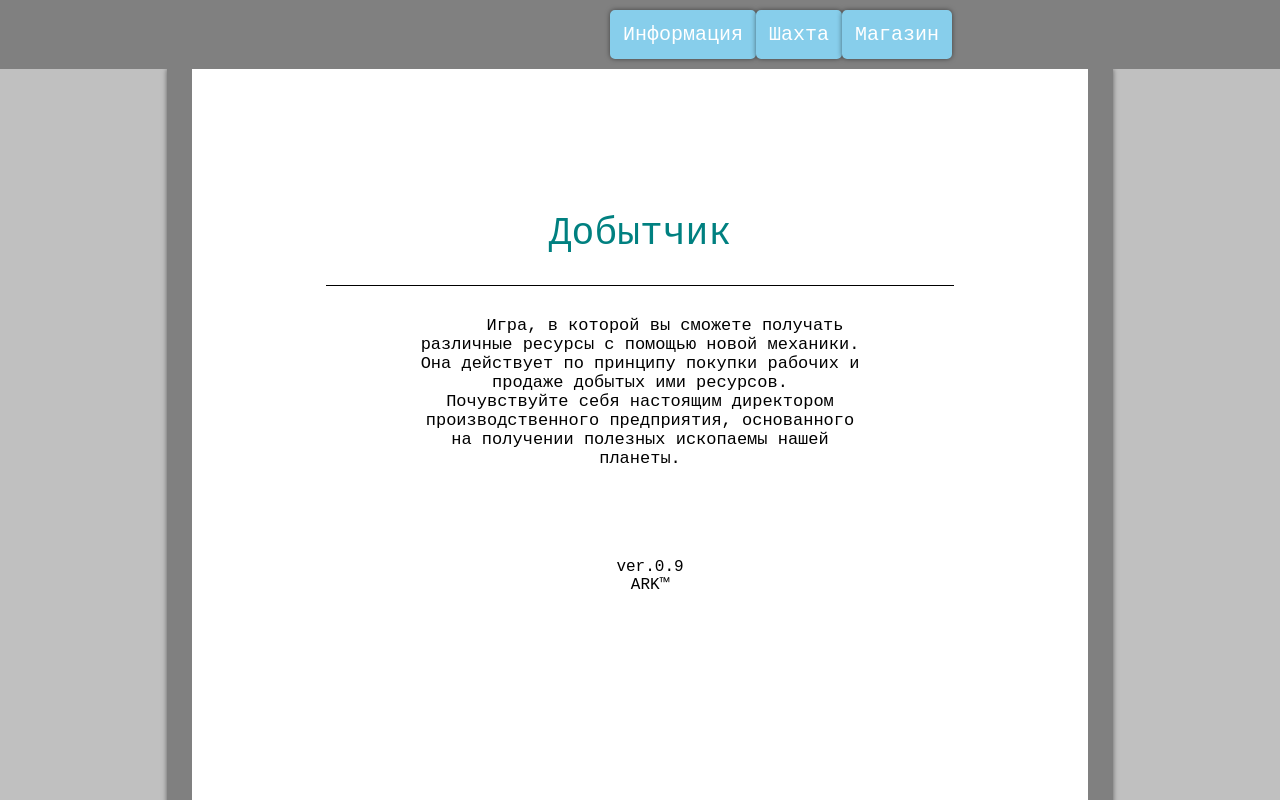
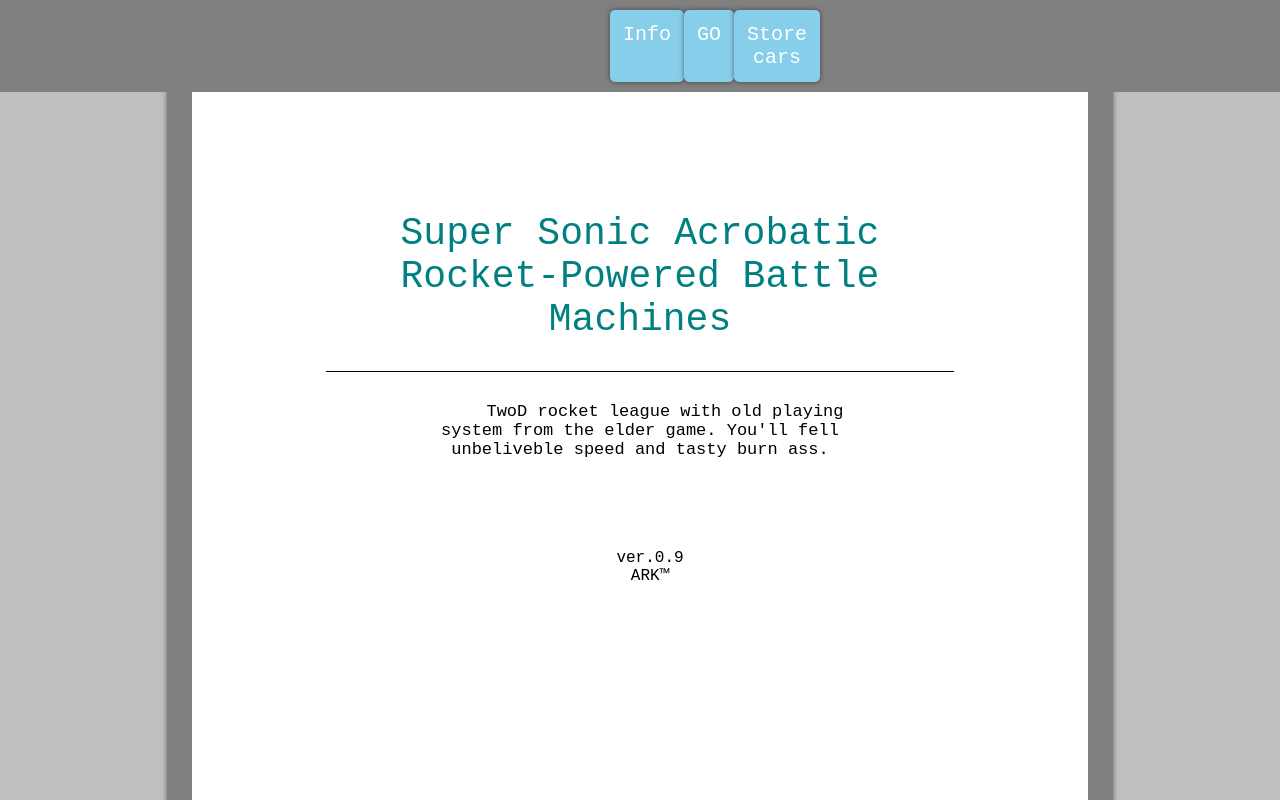
Before and after one commit to dobytchik/dobytchik.github.io, a plain HTML site: page index.html in a window 1280 px wide. Drawn offline with Linux system fonts and the light colour scheme.

Commit message:
Update index.html

```diff
--- a/index.html
+++ b/index.html
@@ -4,28 +4,28 @@
 	<title>Project</title>
 	<link rel="stylesheet" href="style.css">
 	<meta charset="utf-8">
-	<script src="script.js"></script>
+	<script src="link_css.js"></script>
+	<script src="localStorage.js"></script>
 </head>
 <body>
 	<header id="head-content">
 		<nav id="navigation">
-			<a id="headLink-1">Информация</a>
-			<a id="headLink-2">Шахта</a>
-			<a id="headLink-3">Магазин</a>
+			<a id="headLink-1">Info</a>
+			<a id="headLink-2">GO</a>
+			<a id="headLink-3">Store cars</a>
 		</nav>
 	</header>
 	<section id="sectionTab-1">
 		<div id="box-info">
-			<p id="info-head">Добытчик</p>
-			<p id="info-text">Игра, в которой вы сможете получать различные ресурсы с помощью новой механики. Она действует по принципу покупки рабочих и продаже добытых ими ресурсов.<br>Почувствуйте себя настоящим директором производственного предприятия, основанного на получении полезных ископаемы нашей планеты.</p>
+			<p id="info-head">Super Sonic Acrobatic Rocket-Powered Battle Machines</p>
+			<p id="info-text">TwoD rocket league with old playing system from the elder game. You'll fell unbeliveble speed and tasty burn ass.</p>
 			<p id="info-creater">ver.0.9<br>ARK™</p>
 		</div>
 	</section>
 	<section id="sectionTab-2">
-		<div id="game-container">
-			<>
-		</div>
+		<canvas id="cvs"></canvas>
 	</section>
 	<section id="sectionTab-3"></section>
+	<script src="canvas.js"></script>
 </body>
 </html>
```
